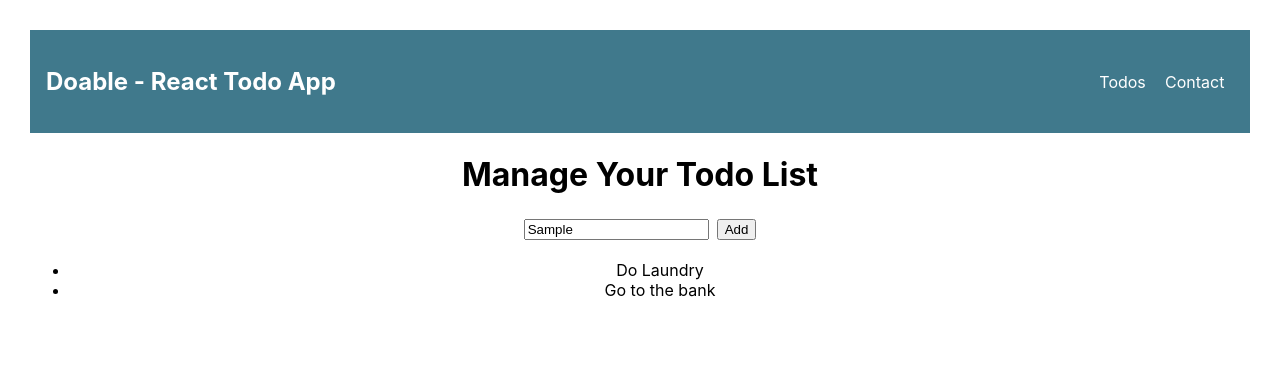
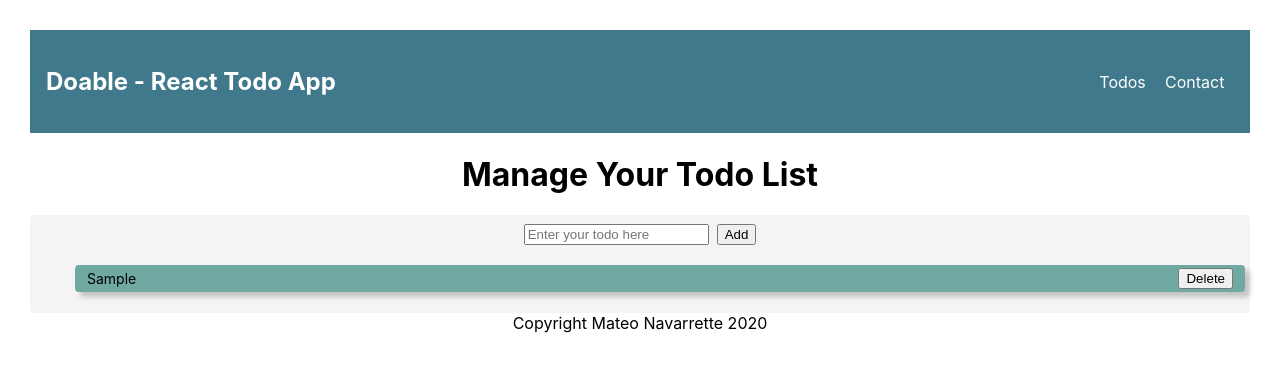
Before and after one commit to MateoNav53/Doable, a React (Create React App) app: page / in a window 1280 px wide. Both pictures are taken after typing "Sample" into the empty fields and a click on the button "Add". Shown: the top 372 px of the page. Built offline with nearby package versions, Linux system fonts and the light colour scheme.

Commit message:
clear old code, add func, partial delete func

```diff
--- a/src/App.js
+++ b/src/App.js
@@ -7,18 +7,28 @@ import TodoForm from './components/TodoForm';
 import { v4 as uuidv4 } from 'uuid';
 
 function App(){
-  const [newTodo, setNewTodo] = useState('')
-  const [todos, setTodos] = useState([])
+  const [newInput, setNewInput] = useState('')
+  const [todoItems, setTodoItems] = useState([])
 
+  //Stores the state of input field
   function handleInputChange(e){
     e.preventDefault();
-    setNewTodo(e.target.value)
+    setNewInput(e.target.value)
   }
 
-  function handleNewTodo(e){
+  //Stores the state of submitted input in a list
+  function handleTodoItems(e){
     e.preventDefault();
-    setNewTodo(e.target.value)
-    console.log(newTodo)
+    if (newInput === "") {
+      return (alert("Input field cannot be empty"))
+    }
+    setTodoItems([...todoItems, {id: uuidv4(), text: newInput}])
+    e.target.reset()
+    setNewInput("")
+  }
+
+  function deleteTodo(id) {
+    setTodoItems(todoItems).filter((todoItem) => todoItem.id !== id)
   }
 
   return (
@@ -27,65 +37,26 @@ function App(){
       {/* <Switch>
          <Route path="/" exact component={App} />
          <Route path="/contact" component={Contact} />
-    </Switch> */}
+      </Switch> */}
         <Nav />
         <h1>Manage Your Todo List</h1>
-        <form onSubmit={handleNewTodo}>
+        <form className="todo-list" onSubmit={handleTodoItems}>
           <input className="todo-form" placeholder="Enter your todo here" onChange={handleInputChange} />
-          <button className="todo-form" type="submit">Add</button>
+          <button className="todo-form btn btn-success" type="submit">Add</button>
           <ul>
-            <li>Do Laundry</li>
-            <li>Go to the bank</li>
+            {todoItems.map((todoItem) => (
+              <li className="todo" key={todoItem.id}>{todoItem.text}
+              <button className="btn btn-danger" onClick={() => deleteTodo(todoItem.id)}>Delete</button>
+              </li>
+
+            ))}
           </ul>
         </form>
+        <footer>
+          Copyright Mateo Navarrette 2020
+        </footer>
       </div>
-    // </HashRouter>
-
   )
 }
 
-// const Todo = ({ todo }) => <div className="todo">{todo.text}</div>;
-
-// function App() {
-// const [todoItem, setTodoItem] = useState([
-//   {
-//     text: "Add items to List"
-//   },
-//   {
-//     text: "Mark Items Complete"
-//   },
-//   {
-//     text: "Delete Items"
-//   },
-// ])
-
-// const addTodo = text => {
-//   const newTodos = [...todoItem, {text}]
-//   setTodoItem(newTodos);
-// };
-
-// return (
-//   <HashRouter>
-//     <div className="App">
-//       <div className="todo-list">
-//         <Nav />
-//         <Switch>
-//           <Route path="/" exact component={TodoForm} />
-//           <Route path="/contact" component={Contact} />
-//         </Switch>
-//         <TodoForm addTodo={addTodo} />
-//         {todoItem.map((todo, index) => (
-//           <Todo
-//           key={index}
-//           index={index}
-//           todo={todo}
-//           />
-//         ))}
-//       </div>
-//     </div>
-//   </HashRouter>
-
-// );
-
-
 export default App;
```
